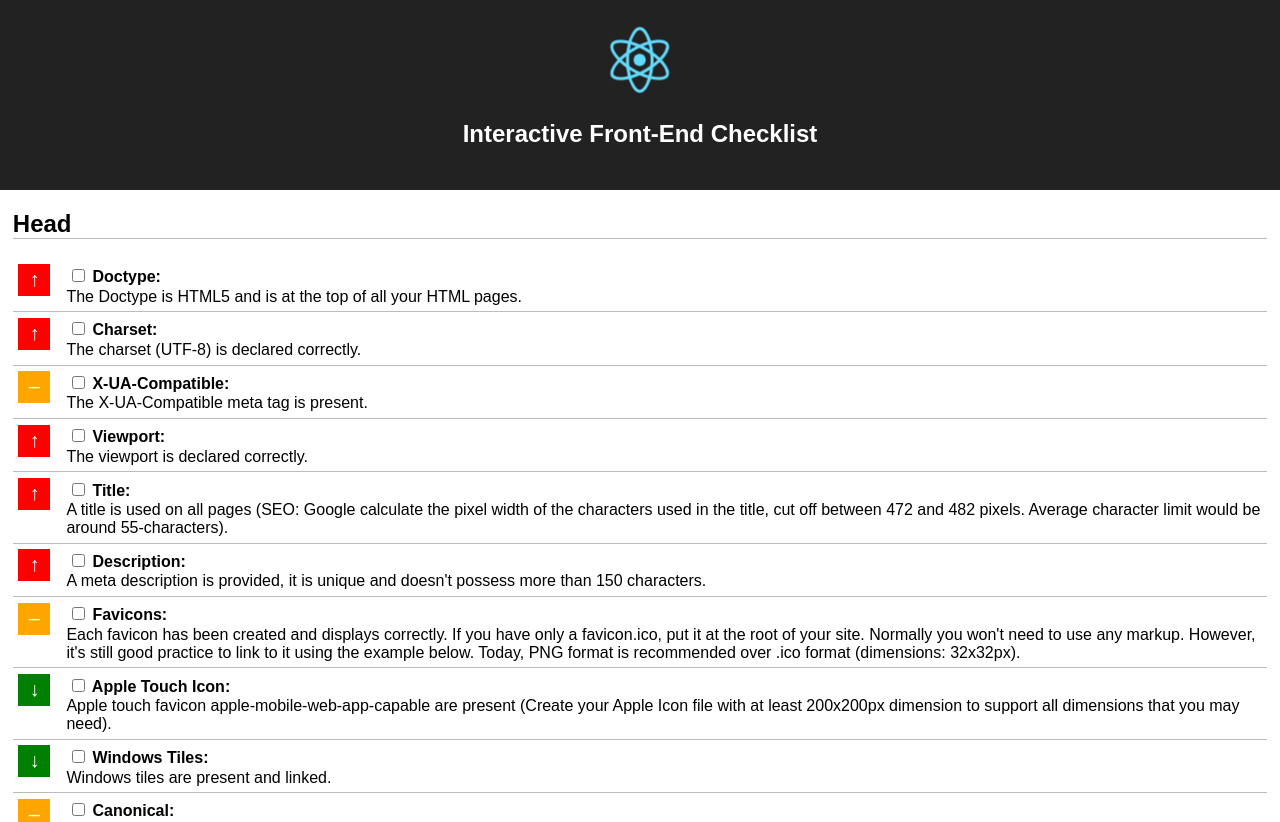
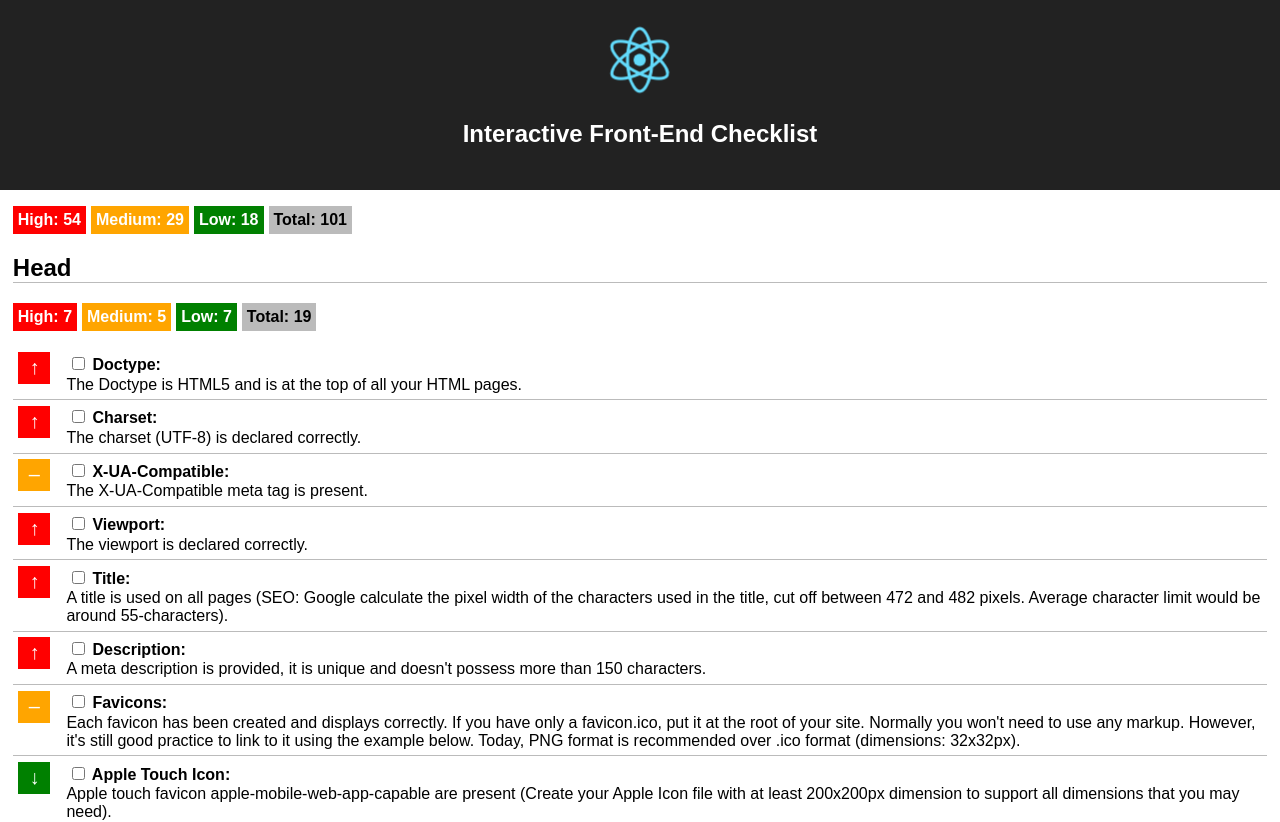
Before and after one commit to grantpalin/interactive-frontend-checklist, a React (Create React App) app: page / in a window 1280 px wide. Shown: the top 822 px of the page. Built offline with nearby package versions, Linux system fonts and the light colour scheme.

Commit message:
Added tallying of priority levels

```diff
--- a/src/Components/Criteria.css
+++ b/src/Components/Criteria.css
@@ -1 +1,31 @@
 .criteria {}
+
+.priority-counts {
+  list-style-type: none;
+  padding-left: 0;
+}
+
+.priority-count {
+  color: white;
+  display: inline-block;
+  font-weight: bold;
+  padding: 5px;
+}
+
+.priority-count + .priority-count {
+  margin-left: 5px;
+}
+
+.priority-count.high {
+  background-color: red;
+}
+.priority-count.medium {
+  background-color: orange;
+}
+.priority-count.low {
+  background-color: green;
+}
+.priority-count.total {
+  background-color: #bbb;
+  color: black;
+}
--- a/src/Components/Criteria.js
+++ b/src/Components/Criteria.js
@@ -5,8 +5,37 @@ import './Criteria.css';
 
 class Criteria extends Component {
   render() {
+    // get an array of child elements (CriteriaGroup) for processing
+    const groups = React.Children.toArray(this.props.children);
+
+    // generate per-group priority tallies
+    const levels = groups.map(group => {
+      const children = group.props.children;
+
+      return {
+        low: children.filter(child => { return child.props.priority === 'low' }).length,
+        med: children.filter(child => { return child.props.priority === 'med' }).length,
+        high: children.filter(child => { return child.props.priority === 'high' }).length
+      };
+    });
+
+    // reduce the per-group priority tallies to a single tally per priority
+    const levelCounts = levels.reduce(function(accumulator, currentValue, currentIndex, array) {
+      return {
+        low: accumulator.low + currentValue.low,
+        med: accumulator.med + currentValue.med,
+        high: accumulator.high + currentValue.high
+      }
+    }, {low: 0, med: 0, high: 0});
+
     return (
       <div className="criteria">
+        <ul className="priority-counts">
+          {levelCounts.high > 0 ? <li className="priority-count high">High: {levelCounts.high}</li> : null }
+          {levelCounts.med > 0 ? <li className="priority-count medium">Medium: {levelCounts.med}</li> : null }
+          {levelCounts.low > 0 ? <li className="priority-count low">Low: {levelCounts.low}</li> : null }
+          <li className="priority-count total">Total: {levelCounts.high + levelCounts.med + levelCounts.low}</li>
+        </ul>
         {this.props.children}
       </div>
     );
--- a/src/Components/CriteriaGroup.css
+++ b/src/Components/CriteriaGroup.css
@@ -3,3 +3,33 @@
 .criteria-group-title {
   border-bottom: 1px solid #bbb;
 }
+
+.priority-counts {
+  list-style-type: none;
+  padding-left: 0;
+}
+
+.priority-count {
+  color: white;
+  display: inline-block;
+  font-weight: bold;
+  padding: 5px;
+}
+
+.priority-count + .priority-count {
+  margin-left: 5px;
+}
+
+.priority-count.high {
+  background-color: red;
+}
+.priority-count.medium {
+  background-color: orange;
+}
+.priority-count.low {
+  background-color: green;
+}
+.priority-count.total {
+  background-color: #bbb;
+  color: black;
+}
--- a/src/Components/CriteriaGroup.js
+++ b/src/Components/CriteriaGroup.js
@@ -5,9 +5,25 @@ import './CriteriaGroup.css';
 
 class CriteriaGroup extends Component {
   render() {
+    // get an array of child elements (Criterion) for processing
+    const children = React.Children.toArray(this.props.children);
+
+    // tally the number of each priority level used in this group
+    const levelCounts = {
+      low: children.filter(child => child.props.priority === 'low').length,
+      med: children.filter(child => child.props.priority === 'med').length,
+      high: children.filter(child => child.props.priority === 'high').length,
+    };
+
     return (
       <div className="criteria-group">
         <h2 className="criteria-group-title">{this.props.title}</h2>
+        <ul className="priority-counts">
+          {levelCounts.high > 0 ? <li className="priority-count high">High: {levelCounts.high}</li> : null }
+          {levelCounts.med > 0 ? <li className="priority-count medium">Medium: {levelCounts.med}</li> : null }
+          {levelCounts.low > 0 ? <li className="priority-count low">Low: {levelCounts.low}</li> : null }
+          <li className="priority-count total">Total: {levelCounts.high + levelCounts.med + levelCounts.low}</li>
+        </ul>
         {this.props.children}
       </div>
     );
```
